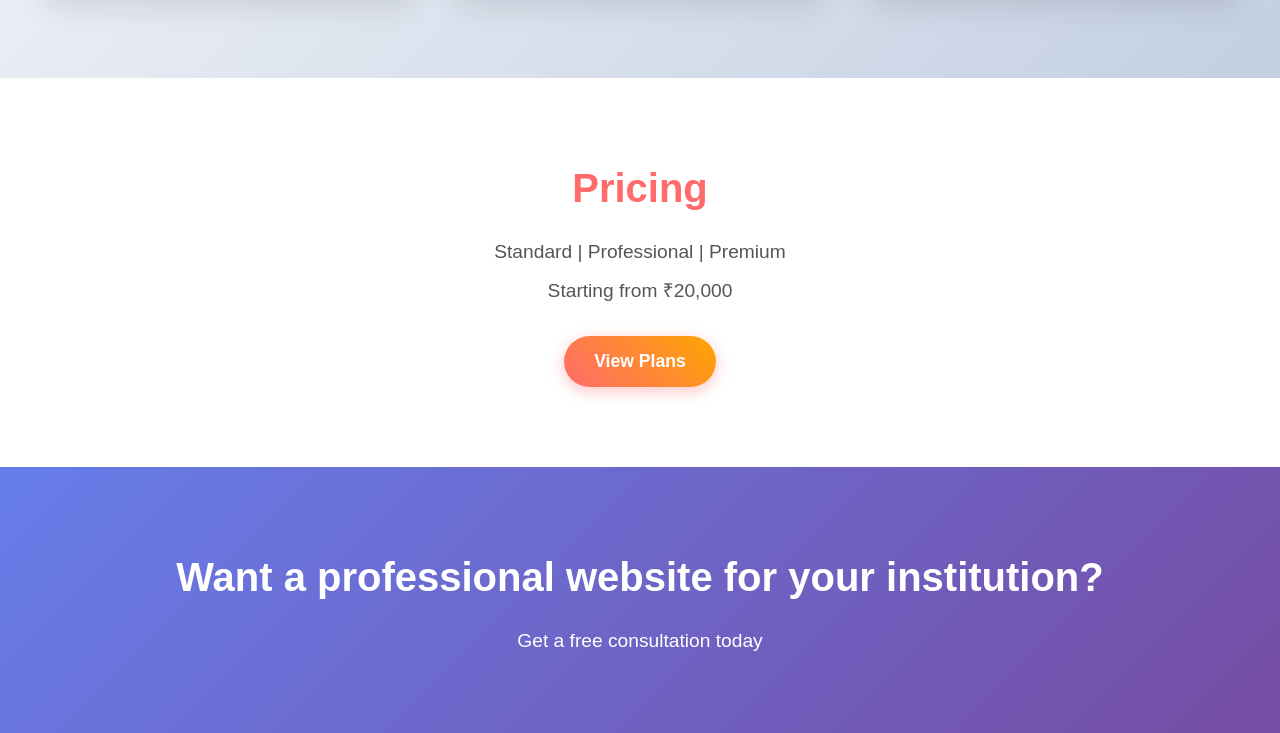
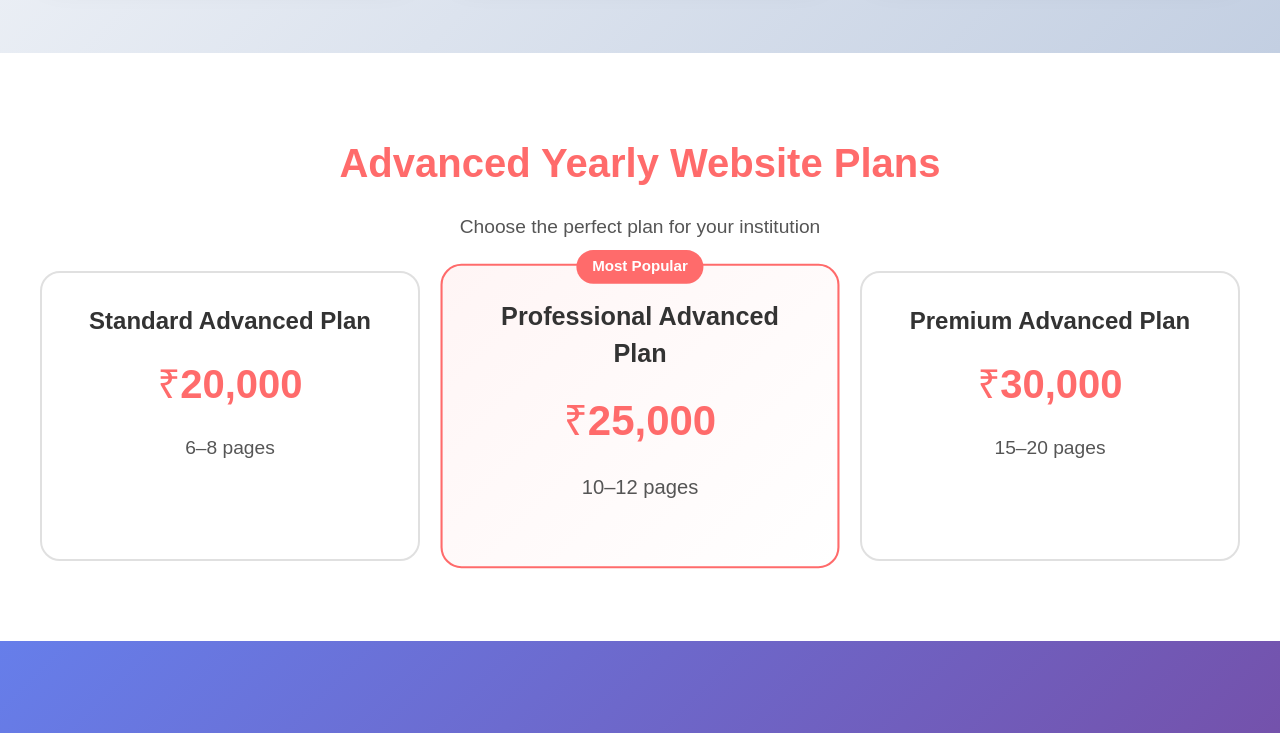
Before and after one commit to Raghuvardhan31/Chesswave_Protfolio, a React (Vite) app: page / in a window 1280 px wide. Shown: the part 1670-2403 px from the top of the page. Built offline with nearby package versions, Linux system fonts and the light colour scheme.

Commit message:
adjust home.jsx

```diff
--- a/src/pages/Home.css
+++ b/src/pages/Home.css
@@ -501,12 +501,87 @@ body {
 
 .pricing-highlight p {
   font-size: 1.2rem;
-  margin-bottom: 10px;
+  margin-bottom: 30px;
   color: #555;
 }
 
-.pricing-highlight button {
-  margin-top: 20px;
+.pricing-highlight .btn-primary {
+  margin-bottom: 40px;
+}
+
+/* Pricing Plans */
+.pricing-plans {
+  display: grid;
+  grid-template-columns: repeat(auto-fit, minmax(300px, 1fr));
+  gap: 30px;
+  max-width: 1200px;
+  margin: 0 auto;
+  animation: slideDown 0.5s ease-out;
+}
+
+.pricing-plan {
+  background: white;
+  border: 2px solid #e0e0e0;
+  border-radius: 20px;
+  padding: 30px;
+  text-align: center;
+  transition: all 0.3s ease;
+  position: relative;
+}
+
+.pricing-plan:hover {
+  transform: translateY(-5px);
+  box-shadow: 0 10px 30px rgba(0, 0, 0, 0.1);
+}
+
+.pricing-plan.featured {
+  border-color: #ff6b6b;
+  background: linear-gradient(135deg, #fff5f5 0%, #ffffff 100%);
+  transform: scale(1.05);
+}
+
+.pricing-plan.featured::before {
+  content: 'Most Popular';
+  position: absolute;
+  top: -15px;
+  left: 50%;
+  transform: translateX(-50%);
+  background: #ff6b6b;
+  color: white;
+  padding: 5px 15px;
+  border-radius: 20px;
+  font-size: 0.9rem;
+  font-weight: 600;
+}
+
+.pricing-plan h3 {
+  font-size: 1.5rem;
+  font-weight: 700;
+  color: #333;
+  margin-bottom: 15px;
+}
+
+.plan-price {
+  font-size: 2.5rem;
+  font-weight: 700;
+  color: #ff6b6b;
+  margin-bottom: 20px;
+}
+
+.pricing-plan ul {
+  list-style: none;
+  padding: 0;
+  text-align: left;
+}
+
+.pricing-plan li {
+  padding: 8px 0;
+  border-bottom: 1px solid #f0f0f0;
+  color: #555;
+}
+
+.pricing-plan li:last-child {
+  border-bottom: none;
 }
 
 /* Call to Action */
@@ -526,6 +601,20 @@ body {
 .call-to-action p {
   font-size: 1.2rem;
   margin-bottom: 30px;
+}
+
+/* Animations */
+@keyframes slideDown {
+  from {
+    opacity: 0;
+    max-height: 0;
+    transform: translateY(-10px);
+  }
+  to {
+    opacity: 1;
+    max-height: 500px;
+    transform: translateY(0);
+  }
 }
 
 /* Responsive Design */
@@ -571,4 +660,17 @@ body {
   .services-grid {
     grid-template-columns: 1fr;
   }
+
+  .pricing-plans {
+    grid-template-columns: 1fr;
+    gap: 20px;
+  }
+
+  .pricing-plan {
+    padding: 20px;
+  }
+
+  .pricing-plan.featured {
+    transform: none;
+  }
 }
--- a/src/pages/Home.jsx
+++ b/src/pages/Home.jsx
@@ -1,9 +1,16 @@
-import React from 'react';
+import React, { useState } from 'react';
 import './Home.css';
 
 function Home() {
+  const [showPricingModal, setShowPricingModal] = useState(null);
+
+  const closePricingModal = () => {
+    setShowPricingModal(null);
+  };
+
   return (
     <div className="premium-home">
+
       {/* Hero Section */}
       <section className="hero-section">
         <div className="hero-overlay"></div>
@@ -20,6 +27,7 @@ function Home() {
               <button className="btn-secondary">View Our Work</button>
             </div>
           </div>
+
           <div className="hero-image">
             <img src="/chesswave.png" alt="ChessWave" />
           </div>
@@ -45,31 +53,111 @@ function Home() {
         <p className="stats-tagline">Turn Your Website Into a Digital Growth Engine</p>
       </section>
 
-      {/* Services Preview */}
+      {/* Services */}
       <section className="services-preview">
         <h2>Our Services</h2>
         <div className="services-grid">
           <div className="service-item">
             <h3>Web Development</h3>
-            <p>Modern, responsive websites built with the latest technologies for schools, colleges, and businesses.</p>
+            <p>Modern, responsive websites built with the latest technologies.</p>
           </div>
           <div className="service-item">
             <h3>Design & UI/UX</h3>
-            <p>Stunning designs that captivate your audience and provide an exceptional user experience.</p>
+            <p>Stunning designs with exceptional user experience.</p>
           </div>
           <div className="service-item">
             <h3>Maintenance & Support</h3>
-            <p>Ongoing support and maintenance to keep your website secure, updated, and performing optimally.</p>
+            <p>Ongoing support to keep your site secure and fast.</p>
           </div>
         </div>
       </section>
 
       {/* Pricing Highlight */}
       <section className="pricing-highlight">
-        <h2>Pricing </h2>
-        <p>Standard | Professional | Premium</p>
-        <p>Starting from ₹20,000</p>
-        <button className="btn-primary">View Plans</button>
+        <h2>Advanced Yearly Website Plans</h2>
+        <p>Choose the perfect plan for your institution</p>
+
+        <div className="pricing-plans">
+
+          <div
+            className="pricing-plan"
+            onClick={() =>
+              setShowPricingModal(
+                showPricingModal === 'standard' ? null : 'standard'
+              )
+            }
+          >
+            <h3>Standard Advanced Plan</h3>
+            <div className="plan-price">₹20,000</div>
+            <p>6–8 pages</p>
+
+            {showPricingModal === 'standard' && (
+              <div className="plan-details">
+                <ul>
+                  <li>Professional UI design</li>
+                  <li>Mobile responsiveness</li>
+                  <li>Vercel deployment</li>
+                  <li>Domain & SSL setup</li>
+                  <li>Basic to intermediate SEO</li>
+                  <li>Contact form</li>
+                  <li>WhatsApp button</li>
+                  <li>Google Maps</li>
+                </ul>
+              </div>
+            )}
+          </div>
+
+          <div
+            className="pricing-plan featured"
+            onClick={() =>
+              setShowPricingModal(
+                showPricingModal === 'professional' ? null : 'professional'
+              )
+            }
+          >
+            <h3>Professional Advanced Plan</h3>
+            <div className="plan-price">₹25,000</div>
+            <p>10–12 pages</p>
+
+            {showPricingModal === 'professional' && (
+              <div className="plan-details">
+                <ul>
+                  <li>Custom UI/UX branding</li>
+                  <li>SEO optimization</li>
+                  <li>Performance optimization</li>
+                  <li>Analytics setup</li>
+                  <li>Priority updates</li>
+                </ul>
+              </div>
+            )}
+          </div>
+
+          <div
+            className="pricing-plan"
+            onClick={() =>
+              setShowPricingModal(
+                showPricingModal === 'premium' ? null : 'premium'
+              )
+            }
+          >
+            <h3>Premium Advanced Plan</h3>
+            <div className="plan-price">₹30,000</div>
+            <p>15–20 pages</p>
+
+            {showPricingModal === 'premium' && (
+              <div className="plan-details">
+                <ul>
+                  <li>Fully customized design</li>
+                  <li>Advanced SEO</li>
+                  <li>High performance optimization</li>
+                  <li>Analytics & monitoring</li>
+                  <li>Priority support</li>
+                </ul>
+              </div>
+            )}
+          </div>
+
+        </div>
       </section>
 
       {/* Call to Action */}
@@ -77,6 +165,7 @@ function Home() {
         <h2>Want a professional website for your institution?</h2>
         <p>Get a free consultation today</p>
       </section>
+
     </div>
   );
 }
```
Also changed, not shown: 1 other file (tests, documents, lock files or other folders).
